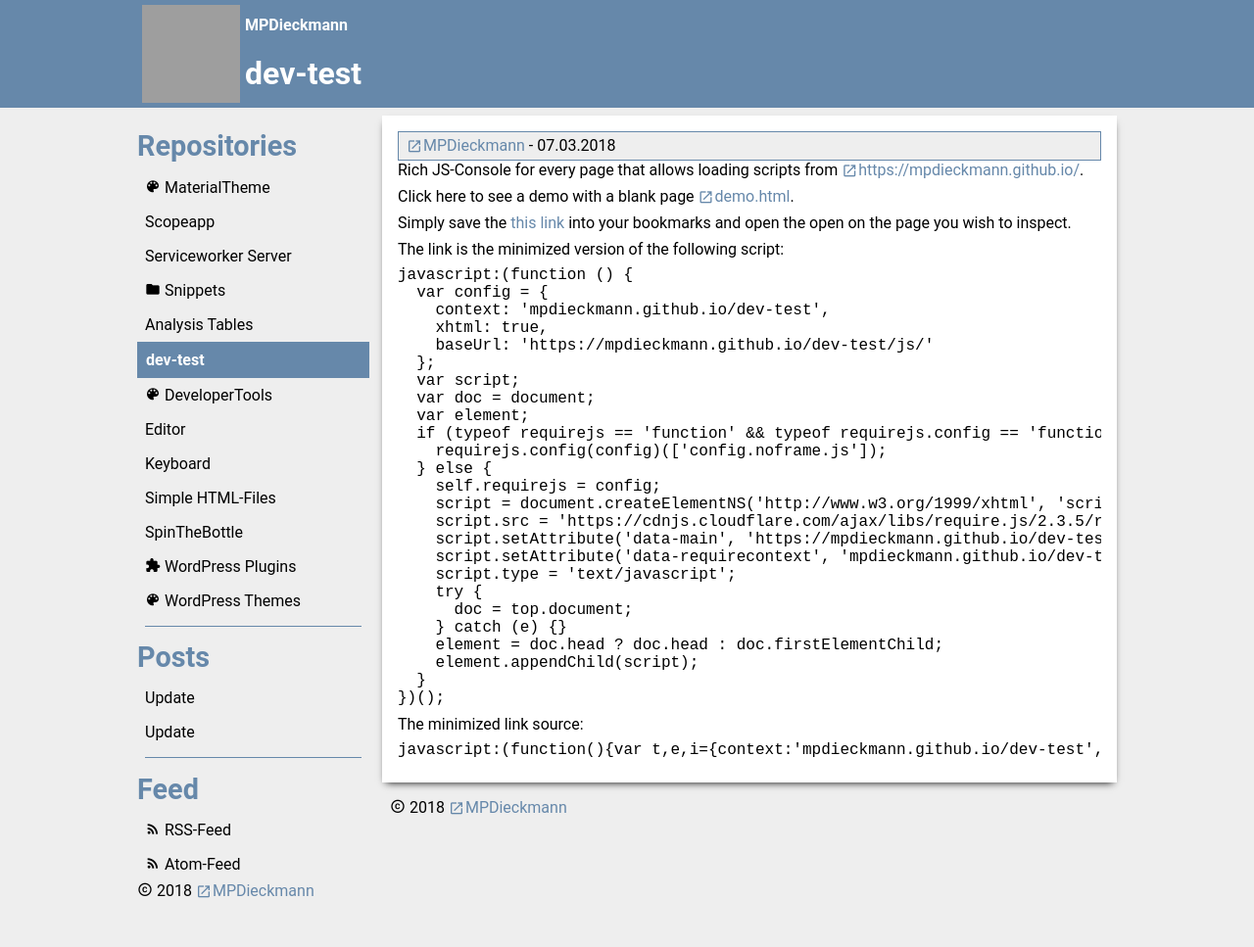
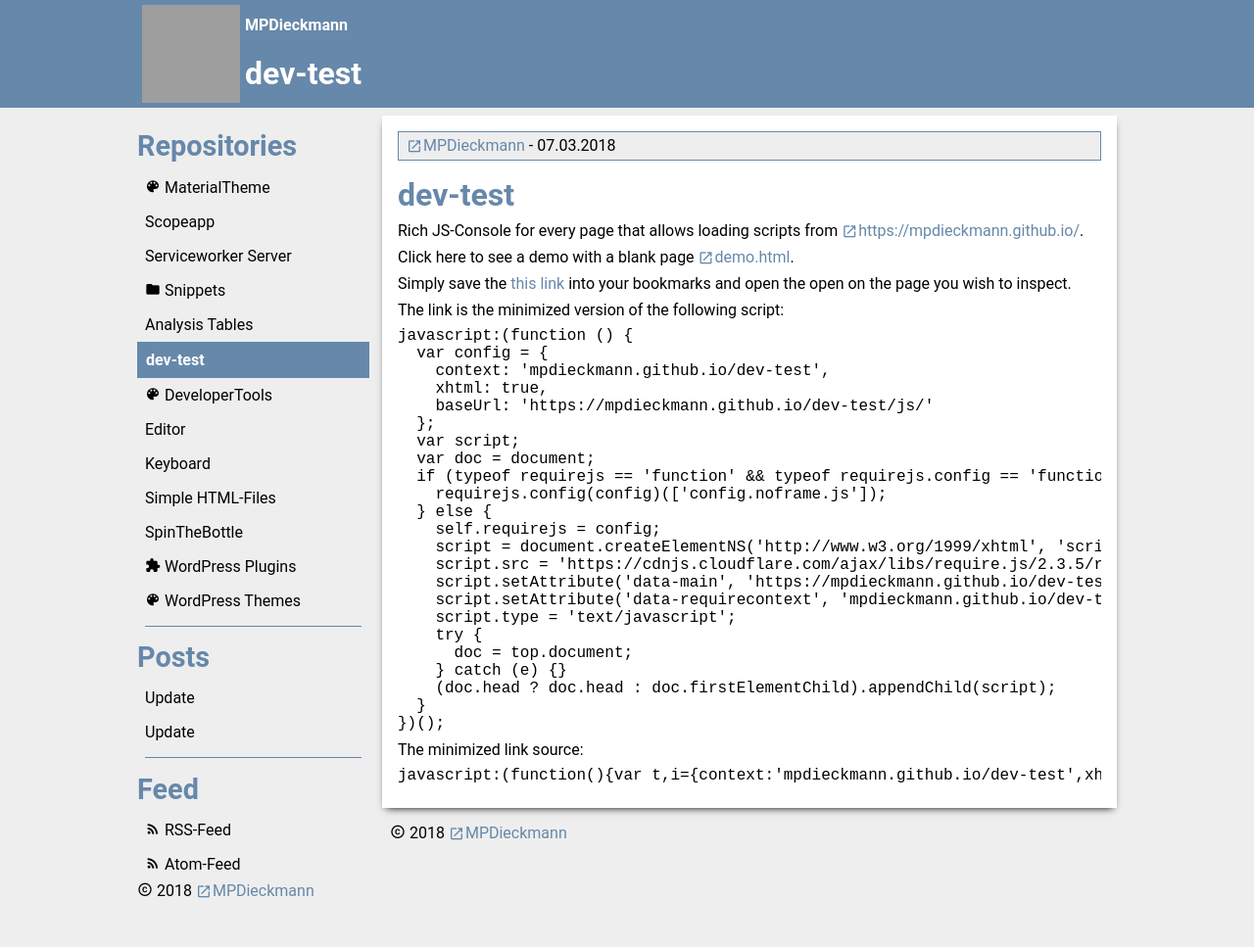
Before and after one commit to MPDieckmann/mpdieckmann.github.io, a Jekyll site: the page built from _repositories/developerTools.md, in a window 1280 px wide. Shown: the whole page at 98% size. Built offline with Jekyll 4.4.1, drawn with Linux system fonts in a browser that asks for light colours; some web fonts are replaced; grey boxes are pictures that could not be loaded.

Commit message:
Update developerTools.md

````diff
--- a/_repositories/developerTools.md
+++ b/_repositories/developerTools.md
@@ -1,11 +1,12 @@
 ---
 title: dev-test
 ---
+# dev-test
 Rich JS-Console for every page that allows loading scripts from <https://mpdieckmann.github.io/>.
 
 Click here to see a demo with a blank page [demo.html](https://mpdieckmann.github.io/dev-test/demo.html).
 
-Simply save the <a href="javascript:(function(){var t,e,i={context:'mpdieckmann.github.io/dev-test',xhtml:!0,baseUrl:'https://mpdieckmann.github.io/dev-test/js/'},n=document;if('function'==typeof requirejs&&'function'==typeof requirejs.config)requirejs.config(i)(['config.noframe.js']);else{self.requirejs=i,t=document.createElementNS('http://www.w3.org/1999/xhtml','script'),t.src='https://cdnjs.cloudflare.com/ajax/libs/require.js/2.3.5/require.js',t.setAttribute('data-main','https://mpdieckmann.github.io/dev-test/js/config.noframe.js'),t.setAttribute('data-requirecontext','mpdieckmann.github.io/dev-test'),t.type='text/javascript';try{n=top.document}catch(r){}e=n.head?n.head:n.firstElementChild,e.appendChild(t)}})()">this link</a> into your bookmarks and open the open on the page you wish to inspect.
+Simply save the <a href="javascript:(function(){var t,i={context:'mpdieckmann.github.io/dev-test',xhtml:!0,baseUrl:'https://mpdieckmann.github.io/dev-test/js/'},n=document;if('function'==typeof requirejs&&'function'==typeof requirejs.config)requirejs.config(i)(['config.noframe.js']);else{self.requirejs=i,t=document.createElementNS('http://www.w3.org/1999/xhtml','script'),t.src='https://cdnjs.cloudflare.com/ajax/libs/require.js/2.3.5/require.min.js',t.setAttribute('data-main','https://mpdieckmann.github.io/dev-test/js/config.noframe.js'),t.setAttribute('data-requirecontext','mpdieckmann.github.io/dev-test'),t.type='text/javascript';try{n=top.document}catch(r){}(n.head?n.head:n.firstElementChild).appendChild(t)}})()">this link</a> into your bookmarks and open the open on the page you wish to inspect.
 
 The link is the minimized version of the following script:
 ```javascript
@@ -17,7 +18,6 @@
   };
   var script;
   var doc = document;
-  var element;
   if (typeof requirejs == 'function' && typeof requirejs.config == 'function') {
     requirejs.config(config)(['config.noframe.js']);
   } else {
@@ -30,13 +30,12 @@
     try {
       doc = top.document;
     } catch (e) {}
-    element = doc.head ? doc.head : doc.firstElementChild;
-    element.appendChild(script);
+    (doc.head ? doc.head : doc.firstElementChild).appendChild(script);
   }
 })();
 ```
 
 The minimized link source:
 ```javascript
-javascript:(function(){var t,e,i={context:'mpdieckmann.github.io/dev-test',xhtml:!0,baseUrl:'https://mpdieckmann.github.io/dev-test/js/'},n=document;if('function'==typeof requirejs&&'function'==typeof requirejs.config)requirejs.config(i)(['config.noframe.js']);else{self.requirejs=i,t=document.createElementNS('http://www.w3.org/1999/xhtml','script'),t.src='https://cdnjs.cloudflare.com/ajax/libs/require.js/2.3.5/require.min.js',t.setAttribute('data-main','https://mpdieckmann.github.io/dev-test/js/config.noframe.js'),t.setAttribute('data-requirecontext','mpdieckmann.github.io/dev-test'),t.type='text/javascript';try{n=top.document}catch(r){}e=n.head?n.head:n.firstElementChild,e.appendChild(t)}})()
+javascript:(function(){var t,i={context:'mpdieckmann.github.io/dev-test',xhtml:!0,baseUrl:'https://mpdieckmann.github.io/dev-test/js/'},n=document;if('function'==typeof requirejs&&'function'==typeof requirejs.config)requirejs.config(i)(['config.noframe.js']);else{self.requirejs=i,t=document.createElementNS('http://www.w3.org/1999/xhtml','script'),t.src='https://cdnjs.cloudflare.com/ajax/libs/require.js/2.3.5/require.min.js',t.setAttribute('data-main','https://mpdieckmann.github.io/dev-test/js/config.noframe.js'),t.setAttribute('data-requirecontext','mpdieckmann.github.io/dev-test'),t.type='text/javascript';try{n=top.document}catch(r){}(n.head?n.head:n.firstElementChild).appendChild(t)}})()
 ```
````
